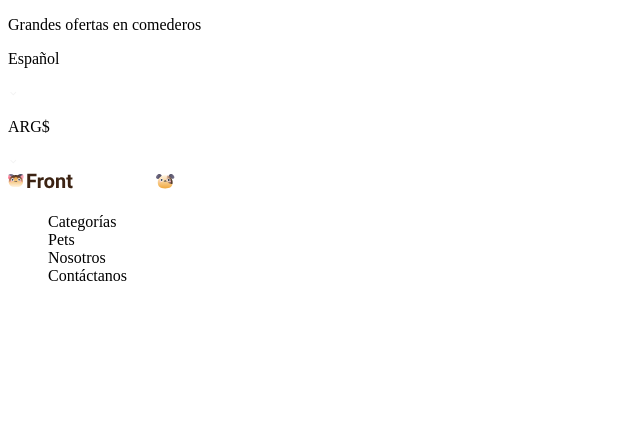
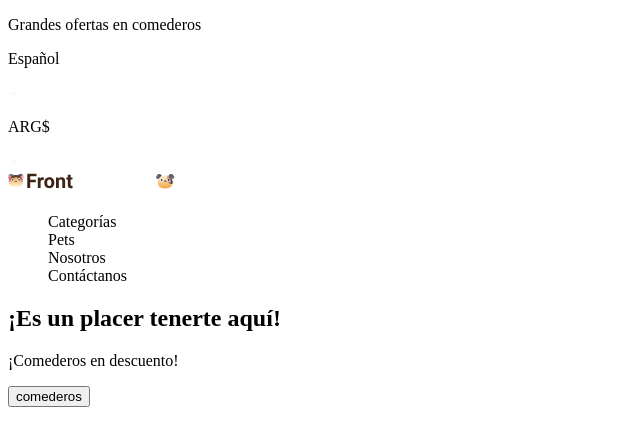
Before and after one commit to feeldiac/petshop, a plain HTML site: page index.html in a window 1280 px wide. Shown: the whole page, without its empty margins (0-640 px from the left). Drawn offline with Linux system fonts and the light colour scheme.

Commit message:
Creado hero y agregada bg image

```diff
--- a/index.html
+++ b/index.html
@@ -31,5 +31,12 @@
             </nav>
         </div>
     </header>
+    <div class="hero">
+        <div>
+            <h2>¡Es un placer tenerte aquí!</h2>
+        </div>
+        <p>¡Comederos en descuento!</p>
+        <button>comederos</button>
+    </div>
 </body>
 </html>
```
Also changed, not shown: images/pawprint-big.svg (added), 1 other file.
